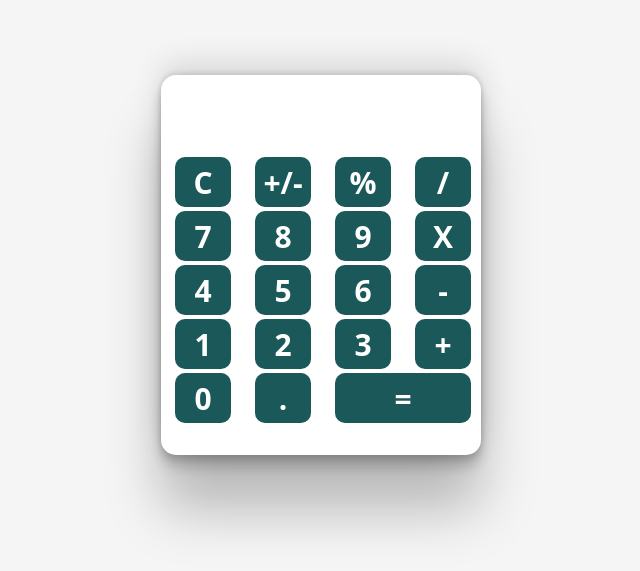
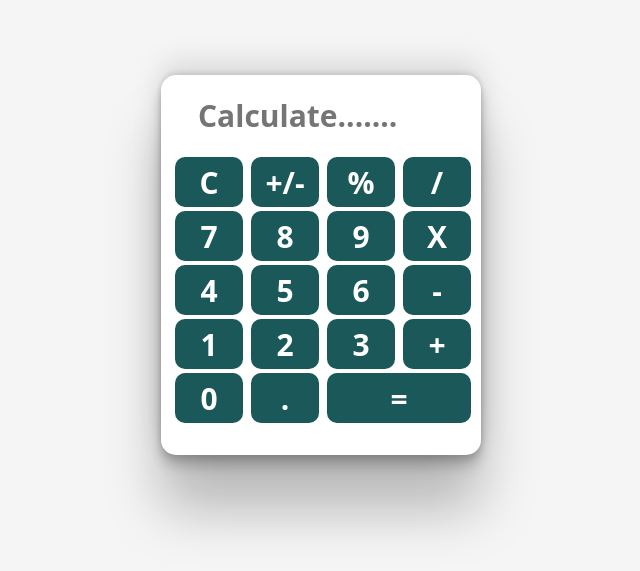
Before and after one commit to hasnainaliwasli/Web-Assignment-University, a plain HTML site: page Javascript Projects/9.Calculator/index.html in a window 1280 px wide. Shown: the part 135-706 px from the top of the page, without its empty margins (319-959 px from the left). Drawn offline with nearby package versions, Linux system fonts and the light colour scheme.

Commit message:
calculator

```diff
--- a/Javascript Projects/9.Calculator/index.html
+++ b/Javascript Projects/9.Calculator/index.html
@@ -17,38 +17,38 @@
 
     <div class="container">
         <!-- This is an Input Section -->
-        <input type="text">
+        <input type="text" id="input" placeholder="Calculate.......">
 
 
         <!-- All the buttons will come here -->
-        <div class="btnContainer">
+        <div class="btnContainer ">
 
-            <div class="row">
-                <div class="col"><button>C</button></div>
+            <div class="row g-2">
+                <div class="col"><button id="clear" value="C">C</button></div>
                 <div class="col"><button>+/-</button></div>
                 <div class="col"><button>%</button></div>
                 <div class="col"><button>/</button></div>
 
             </div>
-            <div class="row">
+            <div class="row g-2">
                 <div class="col"><button>7</button></div>
                 <div class="col"><button>8</button></div>
                 <div class="col"><button>9</button></div>
                 <div class="col"><button>X</button></div>
             </div>
-            <div class="row">
+            <div class="row g-2">
                 <div class="col"><button>4</button></div>
                 <div class="col"><button>5</button></div>
                 <div class="col"><button>6</button></div>
                 <div class="col"><button>-</button></div>
             </div>
-            <div class="row">
+            <div class="row g-2">
                 <div class="col"><button>1</button></div>
                 <div class="col"><button>2</button></div>
                 <div class="col"><button>3</button></div>
                 <div class="col"><button>+</button></div>
             </div>
-            <div class="row">
+            <div class="row g-2">
                 <div class="col-3"><button>0</button></div>
                 <div class="col-3"><button>.</button></div>
                 <div class="col-6"><button>=</button></div>
--- a/Javascript Projects/9.Calculator/script.js
+++ b/Javascript Projects/9.Calculator/script.js
@@ -0,0 +1,5 @@
+let inputValue = document.getElementById('input')
+
+document.getElementById('clear').onclick =()=>{
+    inputValue.value = ''
+}
```
